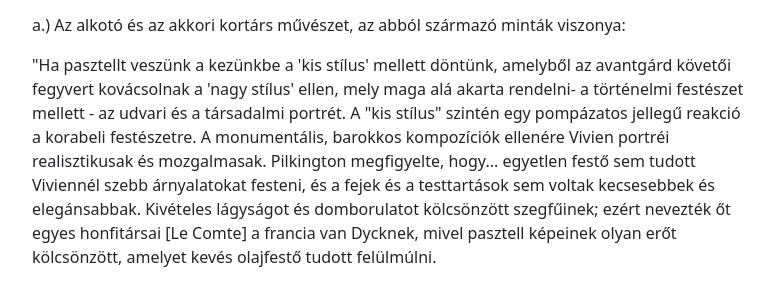
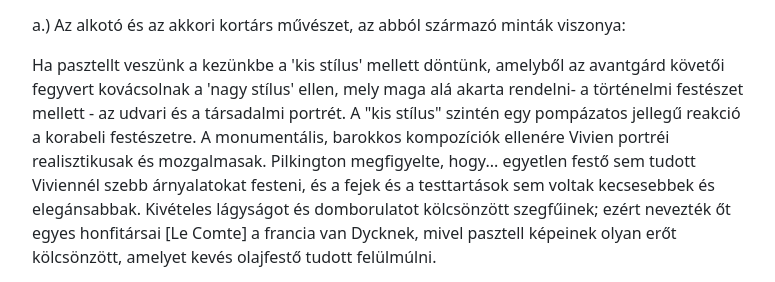
Before and after one commit to bankitomi26/One, a plain HTML site: page index.html in a window 1280 px wide. Shown: the part 1944-2226 px from the top of the page, 248-1023 px from the left. Drawn offline with nearby package versions, Linux system fonts and the light colour scheme; files whose address does not match are found by name.

Commit message:
Update index.html

```diff
--- a/index.html
+++ b/index.html
@@ -76,7 +76,7 @@
                         <p> A XVIII. század az európai kultúrában minden kétséget kizáróan a franciák évszázada. Ebben az időszakban - XIV. Lajos halála óta egészen a francia forradalomig - kisugároznak a felvilágosodás eszméi az egész korabeli világra. Volaire, Diderot, Rosseau - hogy csak a legnagyobbakat említsük. Ez az erkölcsi szabadosság ideje is Laclos stílusában, a kicsapongók kora; a szépség és az intelligencia azokat a szabályokat szolgálja, amelyek a felsőbb rétegek számára mérvadók. A művészetek, a humán és az egzakt tudományok fejlődéséről és a szintéziséről van szó. Ez a győzedelmes, felvilágosodáskori társadalom a saját képét alakítja, és éppen a korabeli legnagyobb festők segítségével fedezi fel. Ebben az összefüggésben a portré rendkívül fontos és nélkülözhetetlen lesz! Az ugyanis a legnagyobb aspirációk, a legbeszédesebb vágyak és a legvadabb élvezetek visszatükrözése. Largilliére, Nattier, La Tour, Greuze és Vigée Leburn a maguk módján mindannyian interpretálják az állandóan forrongó társadalmat.</p>
 
                         <p> a.) Az alkotó és az akkori kortárs művészet, az abból származó minták viszonya:</p>
-                        <p>"Ha pasztellt veszünk a kezünkbe a 'kis stílus' mellett döntünk, amelyből az avantgárd követői fegyvert kovácsolnak a 'nagy stílus' ellen, mely maga alá akarta rendelni- a történelmi festészet mellett - az udvari és a társadalmi portrét. A "kis stílus" szintén egy pompázatos jellegű reakció a korabeli festészetre. A monumentális, barokkos kompozíciók ellenére Vivien portréi realisztikusak és mozgalmasak. Pilkington megfigyelte, hogy...
+                        <p>Ha pasztellt veszünk a kezünkbe a 'kis stílus' mellett döntünk, amelyből az avantgárd követői fegyvert kovácsolnak a 'nagy stílus' ellen, mely maga alá akarta rendelni- a történelmi festészet mellett - az udvari és a társadalmi portrét. A "kis stílus" szintén egy pompázatos jellegű reakció a korabeli festészetre. A monumentális, barokkos kompozíciók ellenére Vivien portréi realisztikusak és mozgalmasak. Pilkington megfigyelte, hogy...
 egyetlen festő sem tudott Viviennél szebb árnyalatokat festeni, és a fejek és a testtartások sem voltak kecsesebbek és elegánsabbak. Kivételes lágyságot és domborulatot kölcsönzött szegfűinek; ezért nevezték őt egyes honfitársai [Le Comte] a francia van Dycknek, mivel pasztell képeinek olyan erőt kölcsönzött, amelyet kevés olajfestő tudott felülmúlni.</p>
 
 
```
